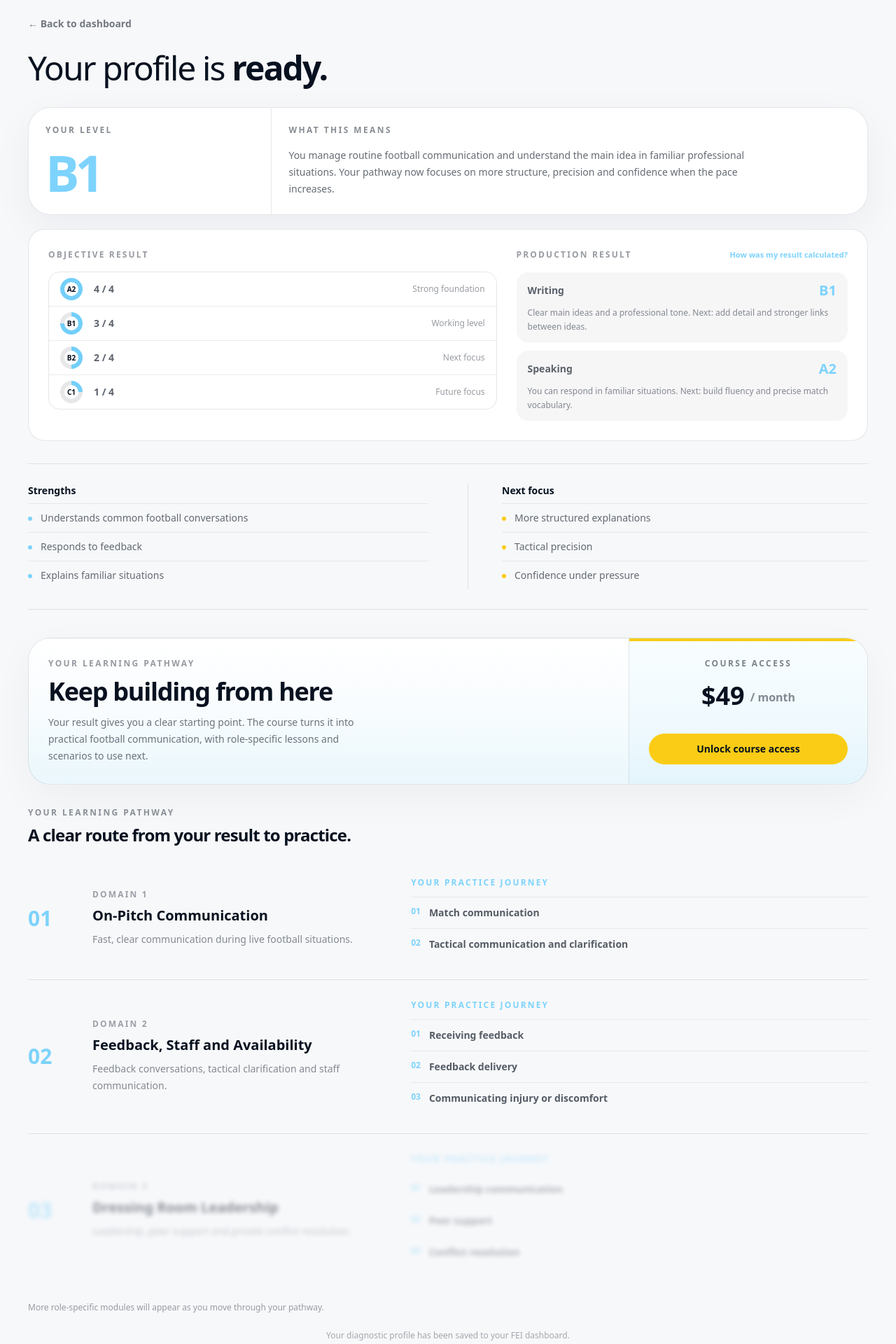
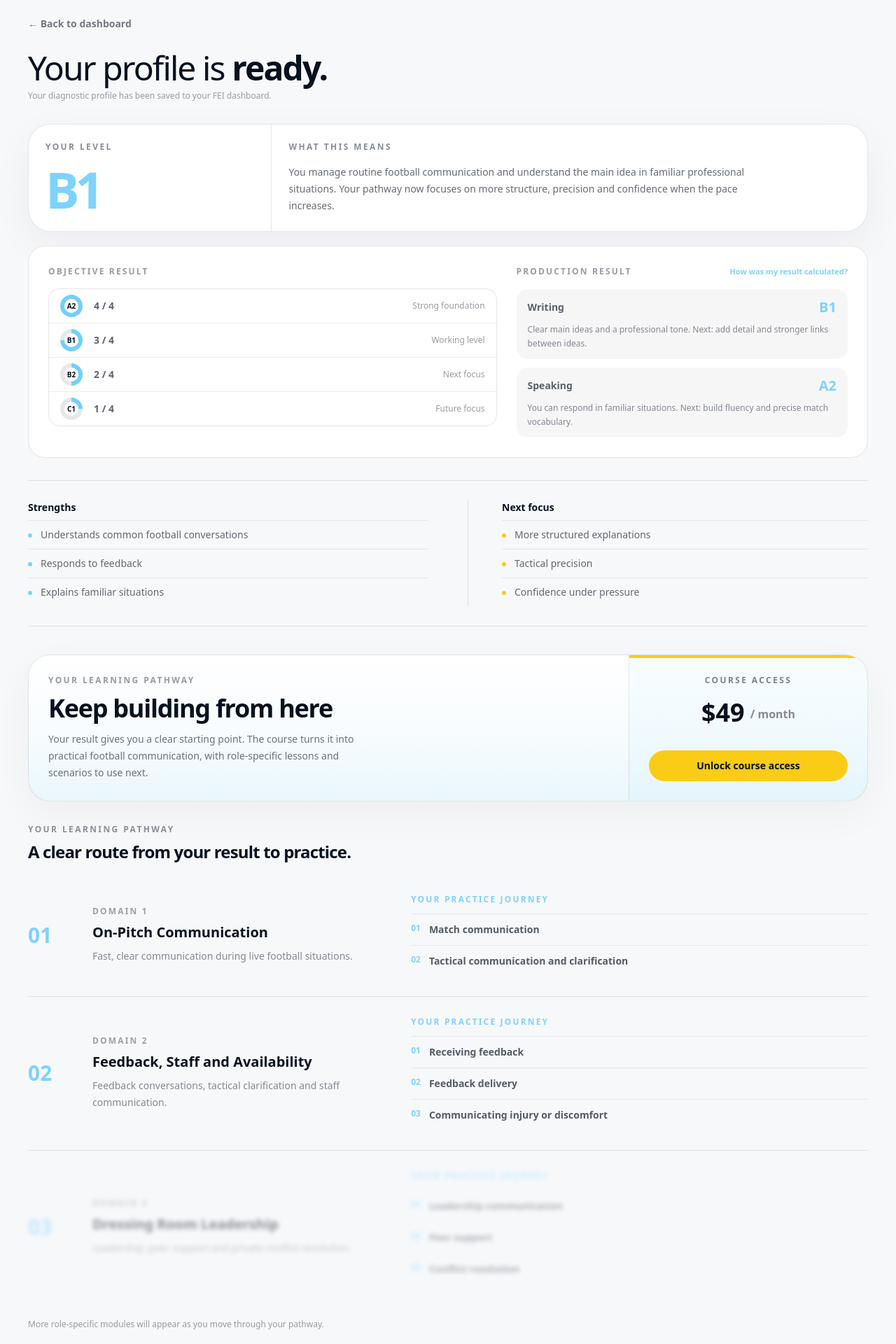
Before and after one commit to feifootball/fei-platform, a Next.js app: page /diagnostic/results/1 in a window 1280 px wide. Shown: the part 80-2000 px from the top of the page at 70% size. Built offline with nearby package versions, Linux system fonts and the light colour scheme; no server answers; the database is empty.

Commit message:
Move profile saved confirmation near result header

```diff
--- a/app/diagnostic/results/[attemptId]/page.tsx
+++ b/app/diagnostic/results/[attemptId]/page.tsx
@@ -139,6 +139,7 @@ export default function DiagnosticResultPage() {
 
         <section className="mt-7">
           <h1 className="text-3xl tracking-[-0.04em] sm:text-5xl"><span className="font-normal">Your profile is </span><span className="font-black">ready.</span></h1>
+          <p className="mt-2 text-xs text-fei-bg/40">Your diagnostic profile has been saved to your FEI dashboard.</p>
         </section>
 
         <section className="mt-8 rounded-[2rem] border border-fei-bg/10 bg-white shadow-[0_18px_55px_rgba(7,17,31,0.05)]">
@@ -240,7 +241,6 @@ export default function DiagnosticResultPage() {
           <p className="mt-5 text-xs font-medium text-fei-bg/40">More role-specific modules will appear as you move through your pathway.</p>
         </section>
 
-        <p className="mt-6 text-center text-xs text-fei-bg/35">Your diagnostic profile has been saved to your FEI dashboard.</p>
       </main>
     </div>
   )
```
